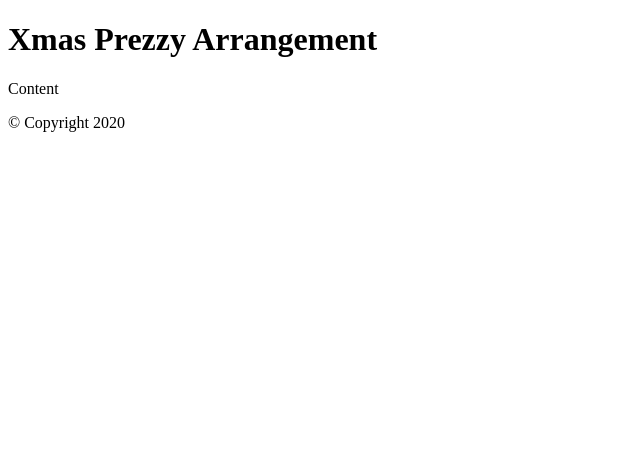
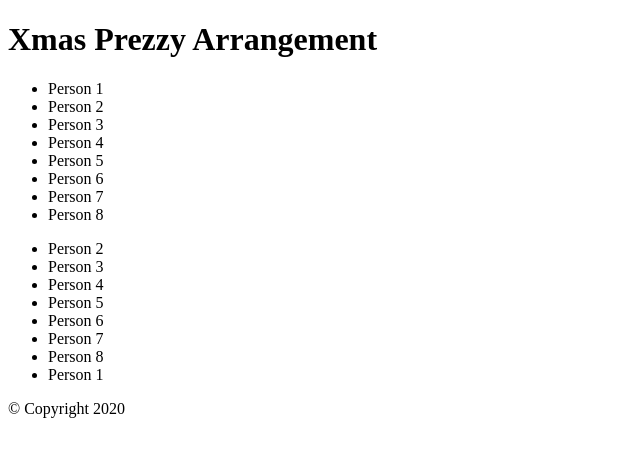
Before and after one commit to cacteui/xmas-prezzy-arrangement, a website built with webpack: page src/index.html in a window 1280 px wide. Shown: the whole page, without its empty margins (0-640 px from the left). Built offline with nearby package versions, Linux system fonts and the light colour scheme.

Commit message:
Create static and dynamic list and insert into HTML

```diff
--- /dev/null
+++ b/src/data/people.json
@@ -0,0 +1,26 @@
+[
+    {
+        "name": "Person 1"
+    },
+    {
+        "name": "Person 2"
+    },
+    {
+        "name": "Person 3"
+    },
+    {
+        "name": "Person 4"
+    },
+    {
+        "name": "Person 5"
+    },
+    {
+        "name": "Person 6"
+    },
+    {
+        "name": "Person 7"
+    },
+    {
+        "name": "Person 8"
+    }
+]
--- a/src/index.html
+++ b/src/index.html
@@ -10,8 +10,9 @@
         <h1>Xmas Prezzy Arrangement</h1>
     </header>
     <main>
-        <article>
-            <p>Content</p>
+        <article class="list__wrapper">
+            <ul class="list__static"></ul>
+            <ul class="list__dynamic"></ul>
         </article>
     </main>
     <footer>
--- a/src/js/index.js
+++ b/src/js/index.js
@@ -1,2 +1,35 @@
-const text = "The whole thing works!"
-console.log(text);
+import people from '../data/people.json';
+
+const elements = {
+    staticList: document.querySelector('.list__static'),
+    dynamicList: document.querySelector('.list__dynamic')
+};
+
+// Helper method to insert items to list
+const createItemList = (arr, property) => {
+    let list = ``;
+
+    for (let item of arr) {
+        list += `<li>${item[property]}</li>`;
+    }
+
+    return list;
+}
+
+// Insert the static list of people into document
+const insertStaticList = () => {
+    const unchangedPeopleList = createItemList(people, 'name');
+    elements.staticList.innerHTML = unchangedPeopleList;
+}
+insertStaticList();
+
+// Insert dynamic list
+const insertDynamicList = () => {
+    const peopleArr = people;
+    const firstItem = peopleArr[0];
+    const remainingItems = peopleArr.slice(1);
+    remainingItems.push(firstItem);
+
+    elements.dynamicList.innerHTML = createItemList(remainingItems, 'name');
+};
+insertDynamicList();
```
